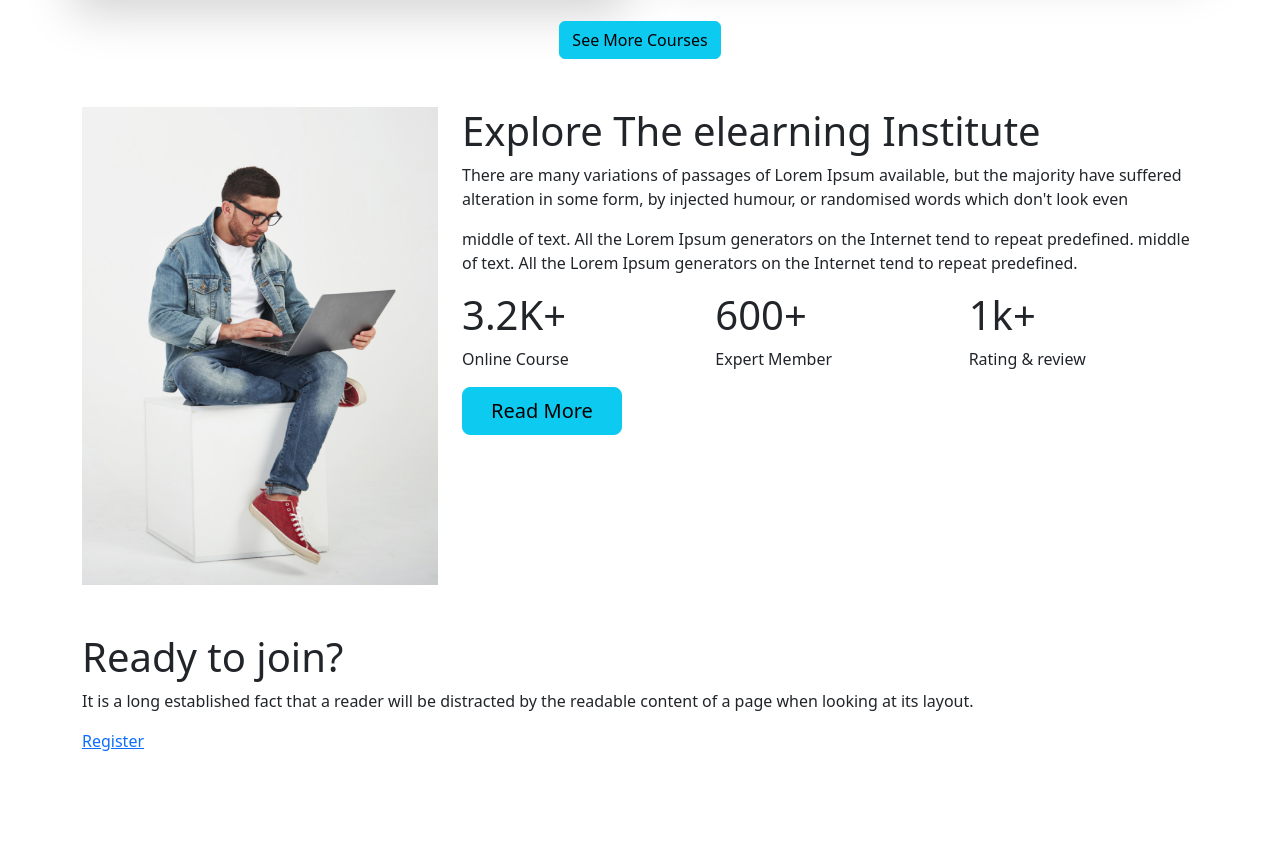
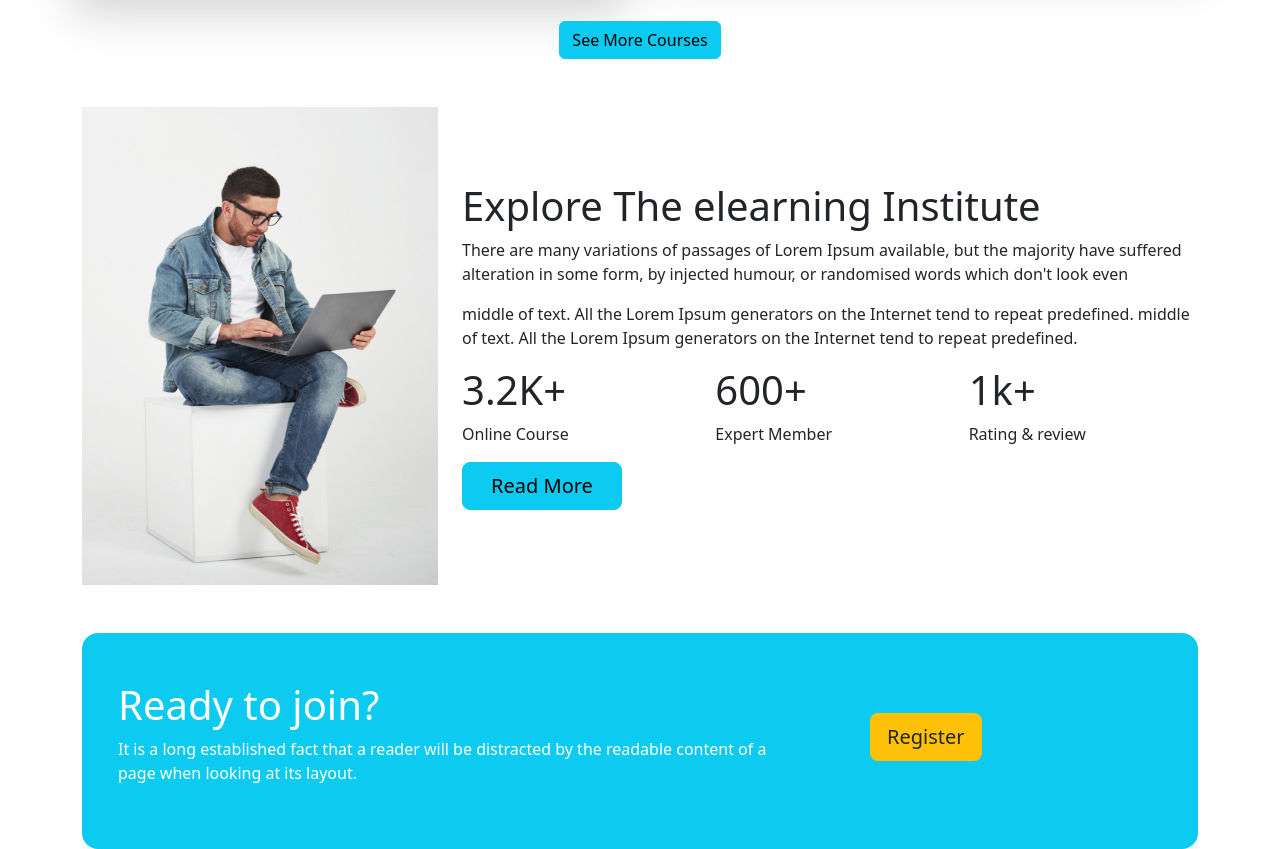
Before and after one commit to tuhin180/edtch-bd, a plain HTML site: page index.html in a window 1280 px wide. Shown: the part 1622-2471 px from the top of the page. Before the commit the page ends 2375 px from the top, so only its background shows below. Drawn offline with nearby package versions, Linux system fonts and the light colour scheme.

Commit message:
done with subscription section

```diff
--- a/index.html
+++ b/index.html
@@ -327,7 +327,7 @@
           <div class="col-md-4">
             <img class="w-100" src="images/student/Rectangle 8.png" alt="" />
           </div>
-          <div class="col-md-8 d-flex flex-column">
+          <div class="col-md-8 d-flex flex-column justify-content-center">
             <h1>Explore The elearning Institute</h1>
             <p>
               There are many variations of passages of Lorem Ipsum available,
@@ -362,9 +362,9 @@
       <!-- end of explore section -->
 
       <!-- begining of subscribe section  -->
-      <section class="mt-5">
+      <section class="mt-5 bg-info p-4 gx-5 rounded-4">
         <div class="row">
-          <div class="cols-md-8">
+          <div class="col-md-8 p-4 text-white">
             <div class="item">
               <h1>Ready to join?</h1>
             </div>
@@ -373,12 +373,16 @@
               the readable content of a page when looking at its layout.
             </p>
           </div>
-          <div class="cols-md-4">
-            <a href="register.html">Register</a>
+          <div class="col-md-4 p-5 mt-2">
+            <a class="btn bg-warning btn-lg" href="register.html">Register</a>
           </div>
         </div>
       </section>
       <!-- end of subscribe section -->
+
+      <!-- meet our success full students  -->
+      <section></section>
+      <!-- end of meet our success full students  -->
     </main>
     <script
       src="https://cdn.jsdelivr.net/npm/bootstrap@5.2.0/dist/js/bootstrap.bundle.min.js"
```
